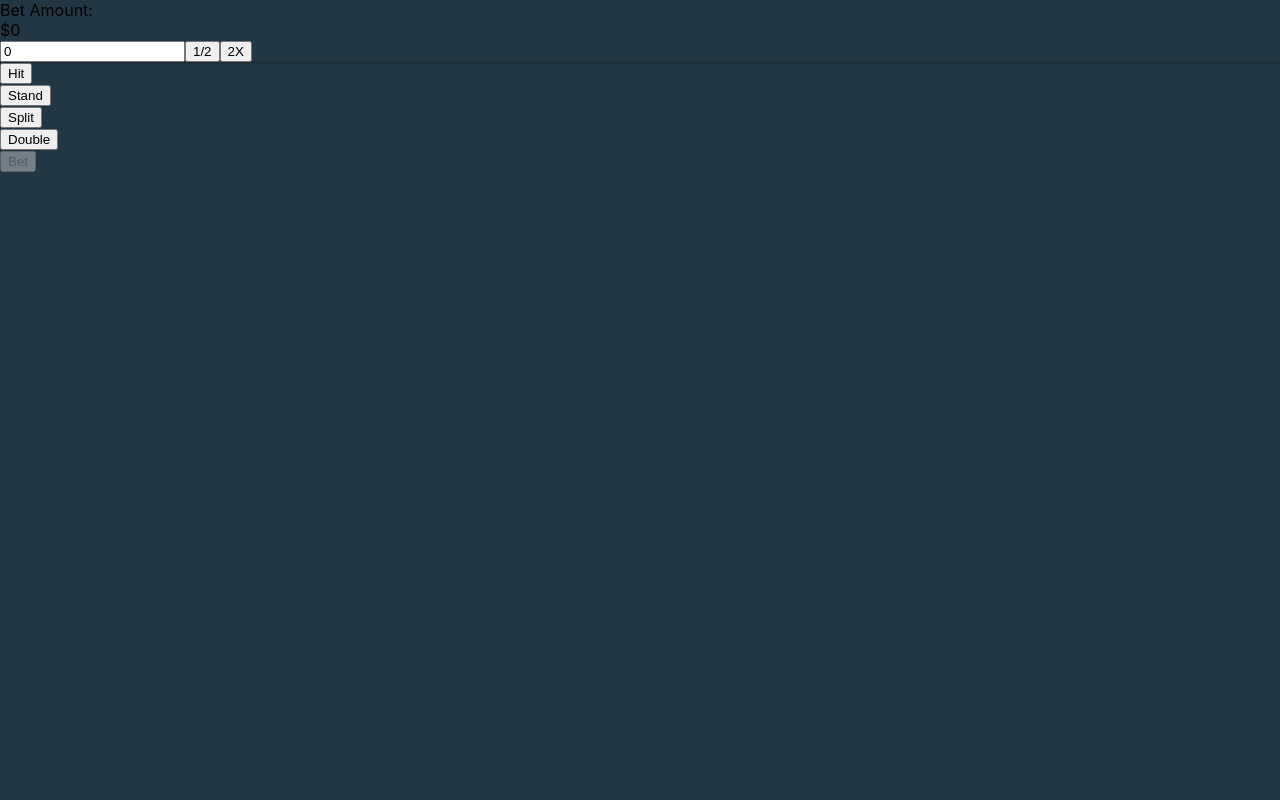
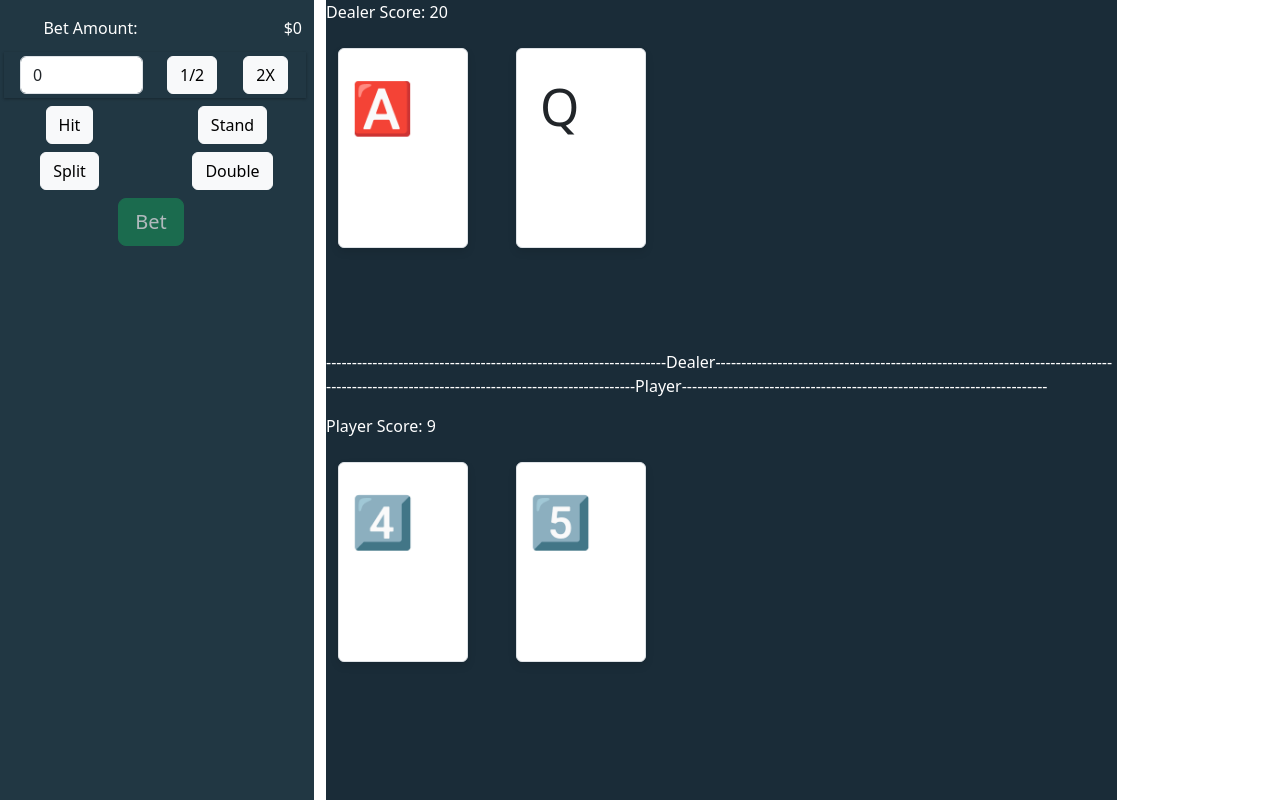
Before and after one commit to Dvip47/black-jack-game, a React (Create React App) app: page / in a window 1280 px wide. Both pictures are taken after a click on the button "Bet". Shown: the top 800 px of the page. Built offline with nearby package versions, Linux system fonts and the light colour scheme.

Commit message:
4th commit

```diff
--- a/src/App.js
+++ b/src/App.js
@@ -2,9 +2,10 @@ import React, { useEffect, useState } from 'react';
 import VerticalMenu from './VerticalMenu';
 import Hand from './Hand';
 import './App.css';
-import { Row, Col } from 'reactstrap';
+import { Container, Row, Col, Label, Input, Button } from 'reactstrap';
+import 'bootstrap/dist/css/bootstrap.min.css';
 import sound from './sound/card_swip_sound.mp3'
-
+import Card from './Card';
 // App Component
 const App = () => {
   const initScore = {
@@ -41,15 +42,57 @@ const App = () => {
     }
   };
 
+  // const handleNewBet = () => {
+  //   setPlayerHand([]);
+  //   setDealerHand([]);
+  //   setTotalSum(initScore);
+  //   setWinner(initWinner);
+  //   if (totalSum['player'] <= 0) {
+  //     handleHit();
+  //   }
+  // };
   const handleNewBet = () => {
     setPlayerHand([]);
     setDealerHand([]);
     setTotalSum(initScore);
     setWinner(initWinner);
+
     if (totalSum['player'] <= 0) {
-      handleHit();
+        // Draw two cards for player initially
+        const initialPlayerCards = [drawCard(), drawCard()];
+
+        // Draw two cards for dealer initially
+        const initialDealerCards = [drawCard(), drawCard()];
+
+        // Calculate initial total sum for player and dealer
+        let tempPlayerSum = 0;
+        let tempDealerSum = 0;
+        initialPlayerCards.forEach(card => {
+            if (card.rank === 'Q' || card.rank === 'J' || card.rank === 'K' || card.rank === 'A') {
+                tempPlayerSum += 10;
+            } else {
+                tempPlayerSum += parseInt(card.rank);
+            }
+        });
+        initialDealerCards.forEach(card => {
+            if (card.rank === 'Q' || card.rank === 'J' || card.rank === 'K' || card.rank === 'A') {
+                tempDealerSum += 10;
+            } else {
+                tempDealerSum += parseInt(card.rank);
+            }
+        });
+
+        // Update state with initial cards and sums
+        setPlayerHand(initialPlayerCards);
+        setDealerHand(initialDealerCards);
+        setTotalSum({
+            dealer: tempDealerSum,
+            player: tempPlayerSum
+        });
     }
-  };
+};
+
+
 
   const handleHit = () => {
     const card = drawCard();
@@ -66,12 +109,12 @@ const App = () => {
     setTotalSum(tempSum);
     setPlayerHand([...playerHand, card]);
     if (tempSum['player'] >= 21) {
-      handleStand();
-    } else {
-      setTimeout(() => {
-        handleDealerHit();
-      }, 500);
-    }
+      const winnercurrent = determineWinner();
+      let tempWinner = { ...winner };
+      tempWinner[winnercurrent] = true;
+      setWinner(tempWinner);
+      }
+
   };
 
   const handleStand = () => {
@@ -79,19 +122,25 @@ const App = () => {
     let tempWinner = { ...winner };
     tempWinner[winnercurrent] = true;
     setWinner(tempWinner);
+
+    if (tempWinner['player'] || tempWinner['dealer'] || tempWinner['tie']) {
+      return;
+    }else{
+      setTimeout(() => {
+        handleDealerHit();
+      }, 500);
+
+    }
   };
 
   const handleSplit = () => {
-    // Implement logic for splitting the player's hand
-    // For simplicity, let's not implement this feature for now
+    //for splitting the player's hand
   };
 
   const handleDouble = () => {
     const newBetAmount = betAmount * 2;
     if (newBetAmount <= balance) {
-      const card = drawCard();
-      setBetAmount(newBetAmount);
-      setPlayerHand([...playerHand, card]);
+      handleHit();
     }
   };
 
@@ -145,7 +194,7 @@ const App = () => {
     } else {
       return 'tie';
     }
-  }
+  };
 
   return (
     <Row className="app font-weight-bold">
@@ -168,12 +217,12 @@ const App = () => {
       <Col xs='9'>
         <Row>
           <Col xs='10'>
-            <div className="playing-space">
+            {/* <div className="playing-space">
               <Row style={{ height: '350px' }}>
                 <Col>
                   {totalSum['dealer'] > 0 &&
                     <span className='text-white'>
-                      Player Score:{totalSum['dealer']}
+                      Dealer Score:{totalSum['dealer']}
                     </span>
                   }
                   <Hand cards={dealerHand} totalSum={totalSum} type='dealer' winner={winner} />
@@ -190,6 +239,29 @@ const App = () => {
                   <Hand cards={playerHand} totalSum={totalSum} type='player' winner={winner} />
                 </Row>
               </Col>
+            </div> */}
+            <div className="playing-space">
+              <Row style={{ height: '350px' }}>
+                <Col>
+                  {totalSum['dealer'] > 0 && (
+                    <span className='text-white'>
+                      Dealer Score: {totalSum['dealer']}
+                    </span>
+                  )}
+                  <Hand cards={dealerHand} totalSum={totalSum} type='dealer' winner={winner} showHiddenLabel={!dealerHand.length && !totalSum['player']} />
+                </Col>
+              </Row>
+              <p style={{ color: 'white' }}>------------------------------------------------------------------Dealer-----------------------------------------------------------------------------------------------------------------------------------------Player-----------------------------------------------------------------------</p>
+              <Col>
+                <Row>
+                  {totalSum['player'] > 0 && (
+                    <span className='text-white'>
+                      Player Score: {totalSum['player']}
+                    </span>
+                  )}
+                  <Hand cards={playerHand} totalSum={totalSum} type='player' winner={winner} />
+                </Row>
+              </Col>
             </div>
           </Col>
 
--- a/src/Card.jsx
+++ b/src/Card.jsx
@@ -51,7 +51,7 @@ const Card = ({ suit, rank, length, winner, type, dummyCard }) => {
     return (
         <>
             {dummyCard &&
-                <div className="dummy-card">
+                <div className="dummy-card" style={{ fontSize: '235%',height:'300px',width:'150px', backgroundColor:'blue' }}>
                     <p>
                         dummy
                     </p>
--- a/src/Hand.jsx
+++ b/src/Hand.jsx
@@ -5,11 +5,6 @@ const Hand = ({ cards, totalSum, type, winner }) => {
     return (
         <div className={`hand`}>
             <div className='row'>
-
-                {/* <div className='main-dummy'>
-                    <Card dummyCard={true} />
-                </div> */}
-
                 {cards.map((card, index) => (
                     <Card key={index} suit={card.suit} rank={card.rank} length={cards.length} winner={winner} type={type} />
                 ))}
--- a/src/VerticalMenu.jsx
+++ b/src/VerticalMenu.jsx
@@ -1,7 +1,5 @@
 import React from 'react';
 import {  Row, Col, Label, Input } from 'reactstrap';
-
-
 
 // Vertical Menu Component
 const VerticalMenu = ({ handleHit, handleSplit, handleDouble, handleStand, balance, betAmount, handleBetAmountChange, handleHalfBet, handleDoubleBet, handleNewBet, totalSum, winner }) => {
@@ -32,7 +30,7 @@ const VerticalMenu = ({ handleHit, handleSplit, handleDouble, handleStand, balan
                     <button
                         className='btn btn-light'
                         onClick={handleHit}
-                        disabled={totalSum['player'] >= 21 || totalSum['player'] == 0}
+                        disabled={(winner['player'] || winner['dealer'] || winner['tie']) || totalSum['player'] == 0}
                     >
                         Hit
                     </button>
@@ -41,7 +39,7 @@ const VerticalMenu = ({ handleHit, handleSplit, handleDouble, handleStand, balan
                     <button
                         className='btn btn-light'
                         onClick={handleStand}
-                        disabled={totalSum['player'] >= 21 || totalSum['player'] == 0}
+                        disabled={(winner['player'] || winner['dealer'] || winner['tie']) || totalSum['player'] == 0}
                     >
                         Stand
                     </button>
@@ -60,7 +58,7 @@ const VerticalMenu = ({ handleHit, handleSplit, handleDouble, handleStand, balan
                     <button
                         className='btn btn-light'
                         onClick={handleDouble}
-                        disabled={totalSum['player'] >= 21 || totalSum['player'] == 0}
+                        disabled={(winner['player'] || winner['dealer'] || winner['tie']) || totalSum['player'] == 0}
                     >
                         Double
                     </button>
@@ -71,7 +69,7 @@ const VerticalMenu = ({ handleHit, handleSplit, handleDouble, handleStand, balan
                     <button
                         className='btn btn-success btn-lg'
                         onClick={handleNewBet}
-                        disabled={ totalSum['player'] > 0 || (winner['player'] || winner['dealer'] || winner['tie'])}
+                        disabled={totalSum['player'] > 0 || (winner['player'] || winner['dealer'] || winner['tie'])}
                     >
                         Bet
                     </button>
```
